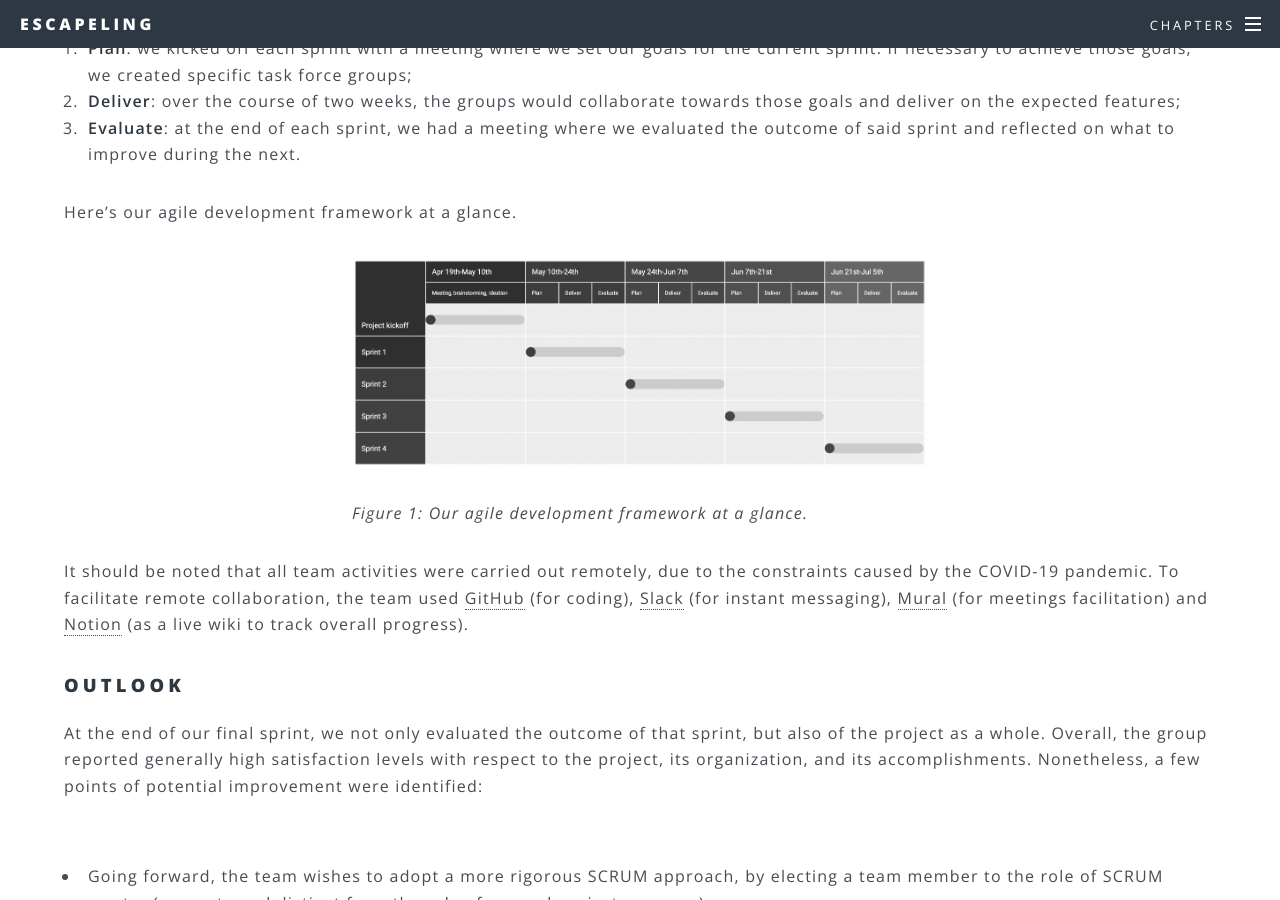
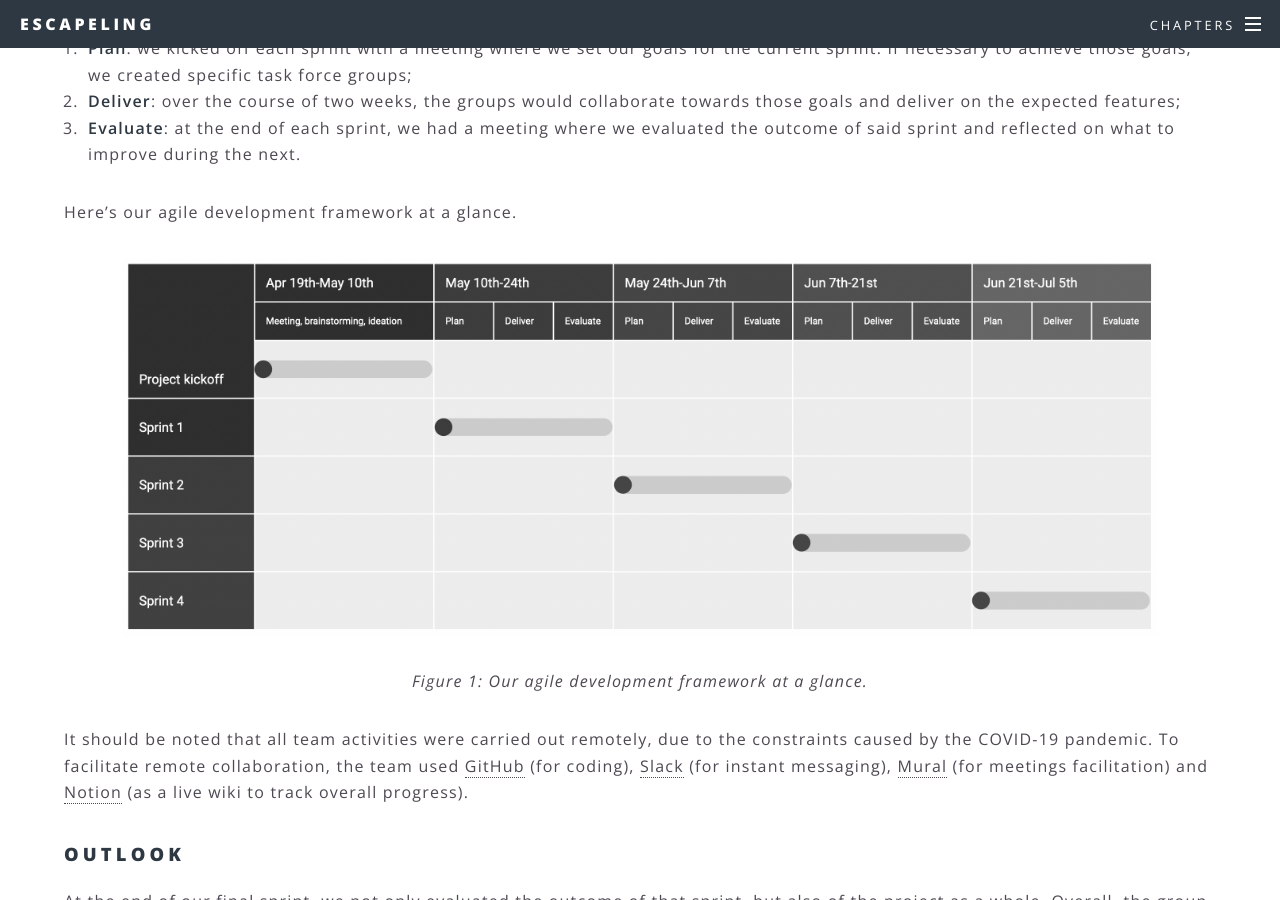
Before and after one commit to ALLUOS/ALLUOS.github.io, a Jekyll site: the page built from _posts/2021-04-04-overview.md, in a window 1280 px wide and 900 px high, scrolled down 5499 px. Built offline with Jekyll 4.4.1, drawn with Linux system fonts in a browser that asks for light colours.

Commit message:
improve overview page figure 1

```diff
--- a/_posts/2021-04-04-overview.md
+++ b/_posts/2021-04-04-overview.md
@@ -131,8 +131,9 @@ The new workflow we adopted was inspired by the [SCRUM framework](https://en.wik
 
 Here's our agile development framework at a glance.
 
-<img src="{{ "" | relative_url }}/assets/images/agile-project-overview.png" alt="Our agile development framework at a glance" class="center">
-<p class="center"><em>Figure 1: Our agile development framework at a glance.</em></p>
+<img src="{{ "" | relative_url }}/assets/images/agile-project-overview.png" alt="Our agile development framework at a glance" style="width:90%" class="center">
+
+<p style="text-align: center;"><em>Figure 1: Our agile development framework at a glance.</em></p>
 
 It should be noted that all team activities were carried out remotely, due to the constraints caused by the COVID-19 pandemic. To facilitate remote collaboration, the team used [GitHub](https://github.com) (for coding), [Slack](https://slack.com) (for instant messaging), [Mural](https://www.mural.co) (for meetings facilitation) and [Notion](https://www.notion.so) (as a live wiki to track overall progress).
 
```
